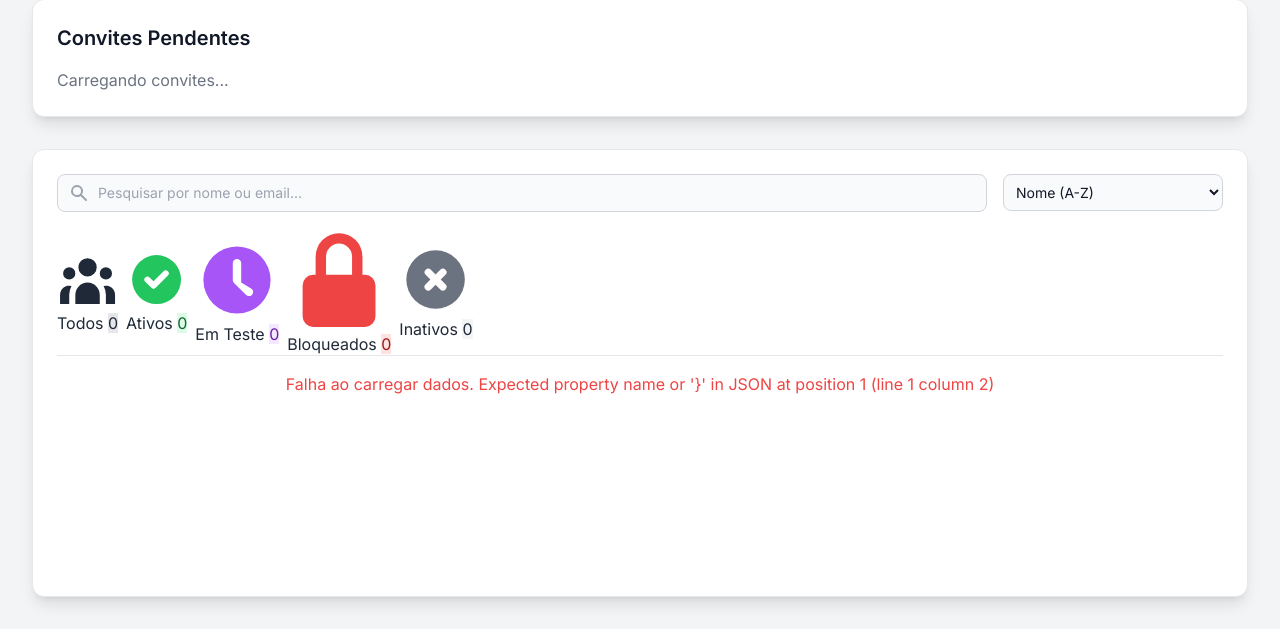
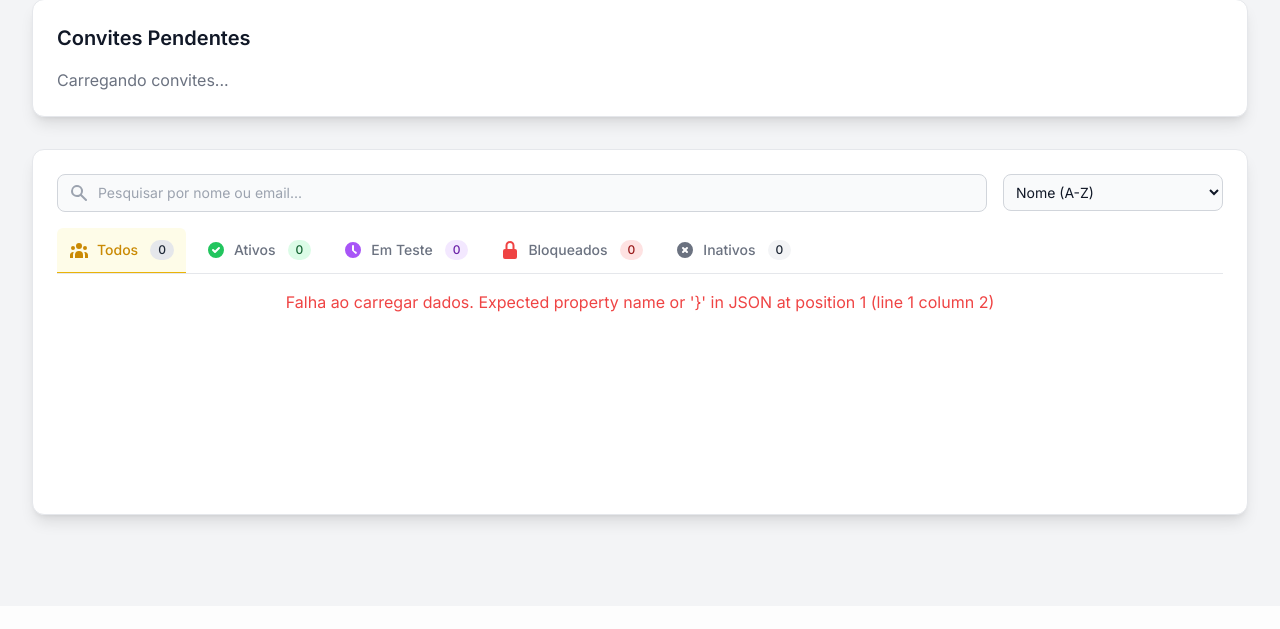
Before and after one commit to ClankJake/Painel-Plex, a Python web app: template app/templates/users.html in a window 1280 px wide. Shown: the part 194-823 px from the top of the page. After the commit the page ends 725 px from the top, so only its background shows below. Run offline with Jinja, Linux system fonts and the light colour scheme; the template is opened without the code that fills it, so the values that code supplies are empty; grey boxes labelled with a size stand in for pictures from a placeholder-image service; style sheets or scripts are compiled from the project's sources; some libraries are stand-ins or nearby versions.

Commit message:
Update input.css

```diff
--- a/app/static/css/input.css
+++ b/app/static/css/input.css
@@ -102,6 +102,27 @@
         border-color: #1f2937;
     }
 
+    /* Estilos das Abas de Usuário movidos para cá */
+    .user-tab {
+        @apply flex items-center justify-center gap-1 sm:gap-2 py-3 px-2 sm:px-3 border-b-2 font-medium text-sm transition-all duration-200 border-transparent text-gray-500 dark:text-gray-400 hover:border-gray-300 dark:hover:border-gray-600 hover:text-gray-700 dark:hover:text-gray-200 whitespace-nowrap rounded-t-md min-w-0;
+    }
+    .user-tab.active {
+        @apply border-yellow-500 text-yellow-600 dark:text-yellow-400 bg-yellow-50 dark:bg-yellow-500/10;
+    }
+    .user-tab .tab-icon {
+        @apply h-5 w-5 flex-shrink-0; /* Ícone com tamanho fixo */
+    }
+    .user-tab .tab-text {
+        @apply hidden sm:inline;
+    }
+    .user-tab .tab-count {
+        @apply ml-1 px-2 py-0.5 text-xs font-medium rounded-full;
+    }
+
+    /* Esconde a barra de scroll horizontal */
+    .no-scrollbar::-webkit-scrollbar { display: none; }
+    .no-scrollbar { -ms-overflow-style: none; scrollbar-width: none; }
+
     /* NOVO: Animação para novas entradas no log */
     @keyframes fadeIn {
       from { opacity: 0; transform: translateY(-10px); }
```
